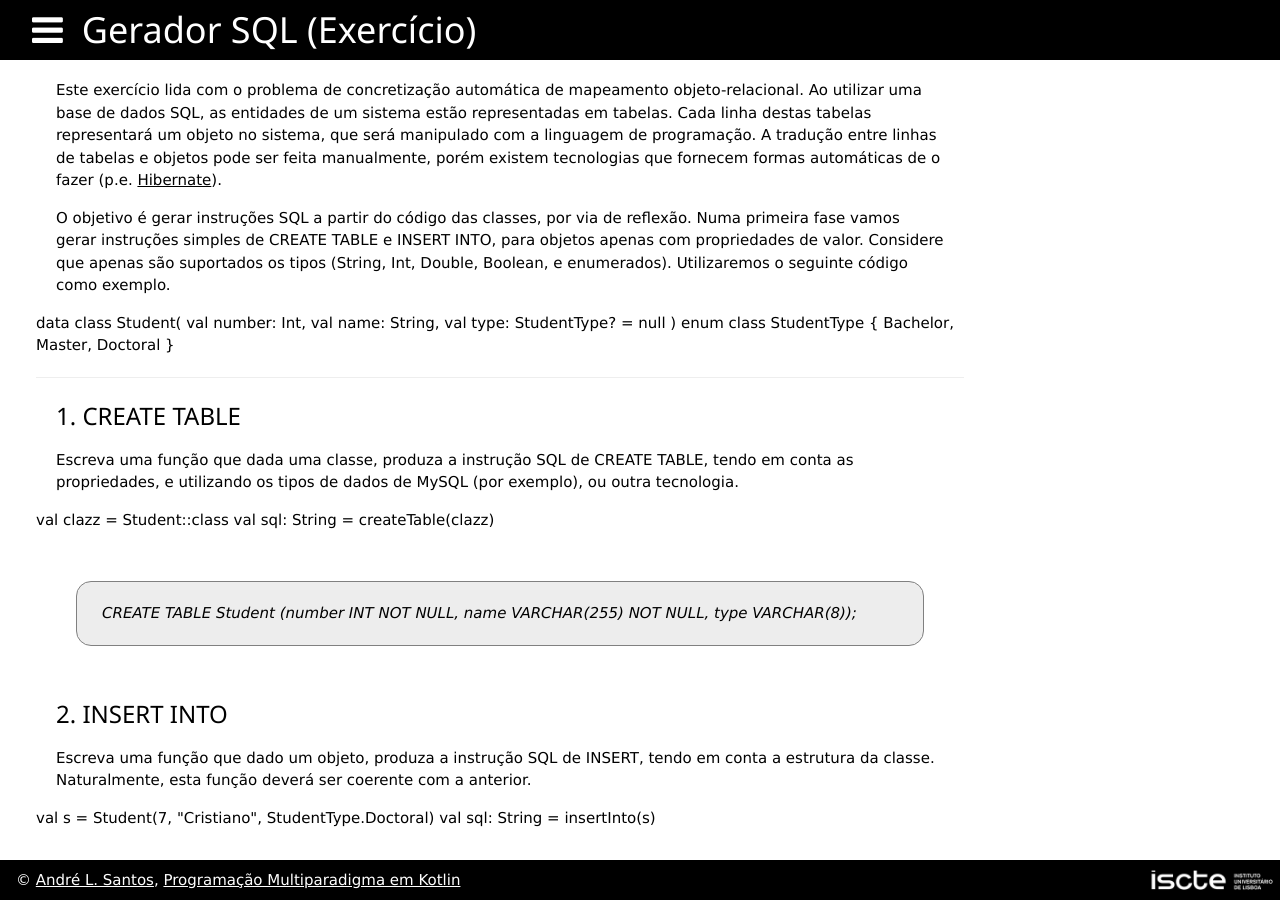
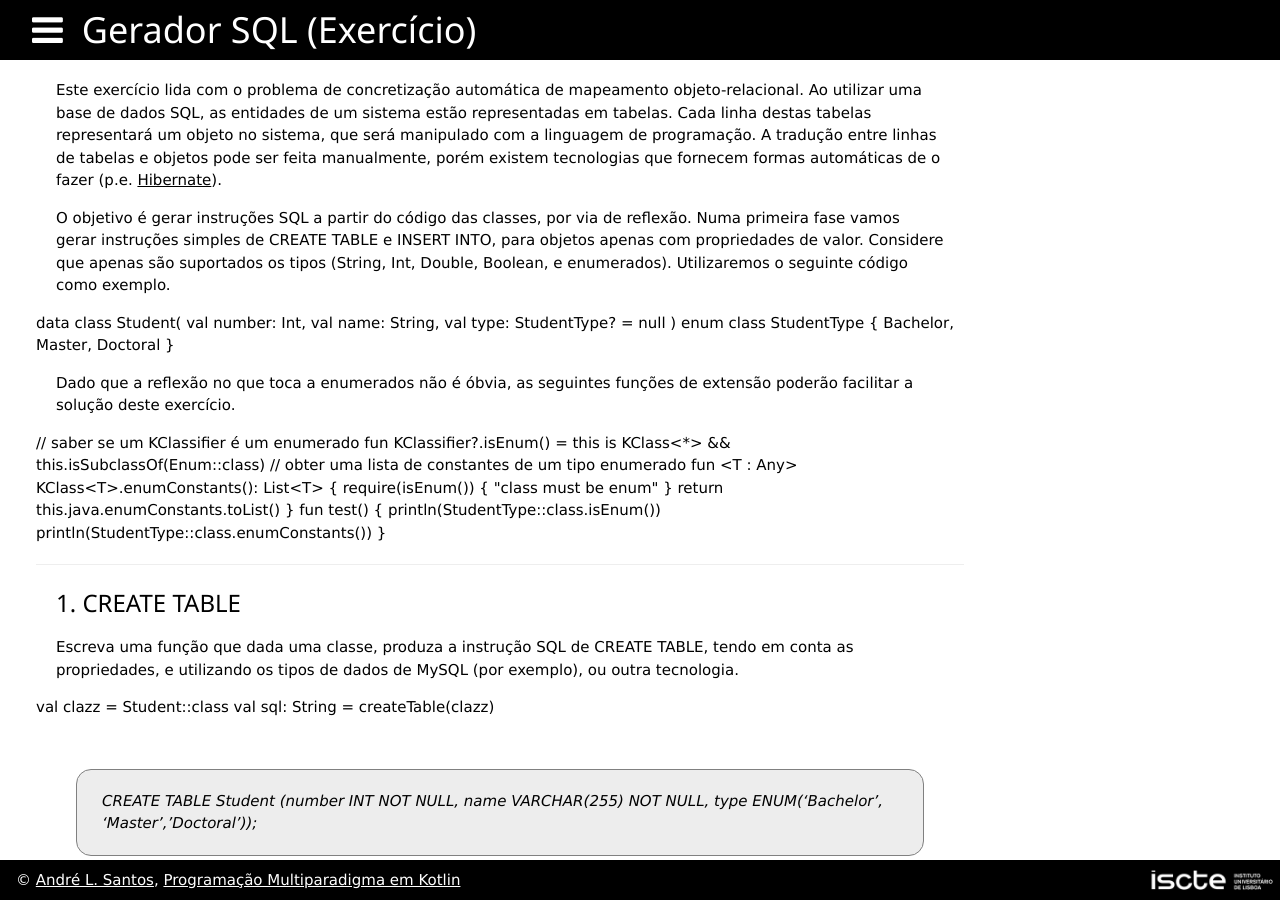
Before and after one commit to andre-santos-pt/andre-santos-pt.github.io, a Jekyll site: the page built from kotlin/metaprogramacao/exercicios/geradorsql.md, in a window 1280 px wide and 900 px high. Built offline with Jekyll 4.4.1, drawn with Linux system fonts in a browser that asks for light colours; nearby versions of some CDN libraries.

Commit message:
Update geradorsql.md

```diff
--- a/kotlin/metaprogramacao/exercicios/geradorsql.md
+++ b/kotlin/metaprogramacao/exercicios/geradorsql.md
@@ -20,6 +20,25 @@ enum class StudentType {
 "
 %}
 
+Dado que a reflexão no que toca a enumerados não é óbvia, as seguintes funções de extensão poderão facilitar a solução deste exercício.
+
+{% include code code="
+// saber se um KClassifier é um enumerado
+fun KClassifier?.isEnum() = this is KClass<*> && this.isSubclassOf(Enum::class)
+
+// obter uma lista de constantes de um tipo enumerado
+fun <T : Any> KClass<T>.enumConstants(): List<T> {
+    require(isEnum()) { \"class must be enum\" }
+    return this.java.enumConstants.toList()
+}
+
+fun test() {
+  println(StudentType::class.isEnum())
+  println(StudentType::class.enumConstants())
+}
+"
+%}
+
 <hr>
 
 
@@ -34,7 +53,7 @@ val sql: String = createTable(clazz)
 %}
 
 
-> CREATE TABLE Student (number INT NOT NULL, name VARCHAR(255) NOT NULL, type VARCHAR(8));
+> CREATE TABLE Student (number INT NOT NULL, name VARCHAR(255) NOT NULL, type ENUM('Bachelor', 'Master','Doctoral'));
 
 
 ### 2. INSERT INTO
```
